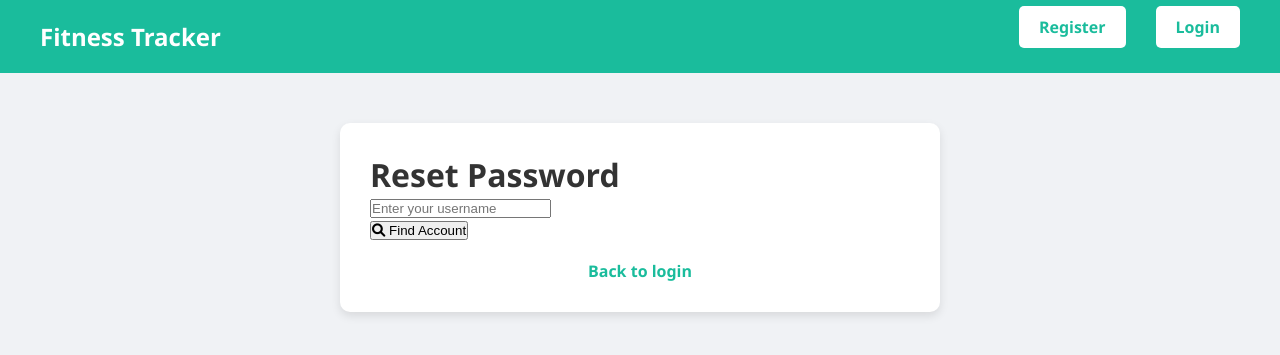
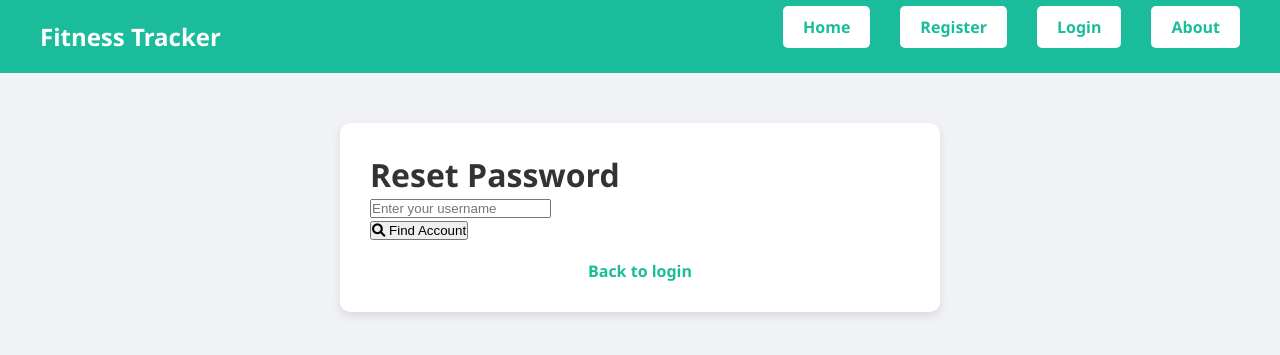
Before and after one commit to stepin105111/CITS5505-Exercise-Tracker-Project, a Flask app: page /forgot-password in a window 1280 px wide. Shown: the top 355 px of the page. Run offline with Flask 3, Linux system fonts and the light colour scheme; parts of the project's set-up code (start-up, migrations or seed data) failed here and were passed over.

Commit message:
Update base.html
added home and about button.

```diff
--- a/app/templates/base.html
+++ b/app/templates/base.html
@@ -18,8 +18,10 @@
                 <a href="{{ url_for('dashboard') }}">Dashboard</a>
                 <a href="{{ url_for('logout') }}">Logout</a>
             {% else %}
+                <a href="{{ url_for('index') }}">Home</a>
                 <a href="{{ url_for('register') }}">Register</a>
                 <a href="{{ url_for('login') }}">Login</a>
+                <a href="{{ url_for('about') }}">About</a>
             {% endif %}
         </nav>
     </header>
```
